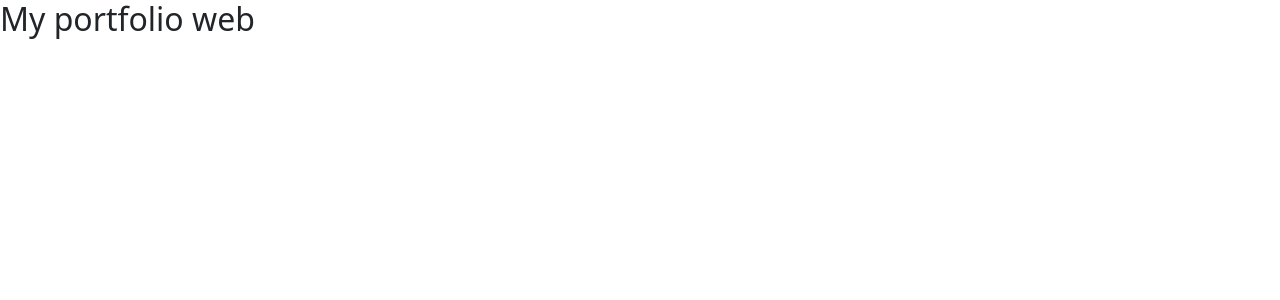
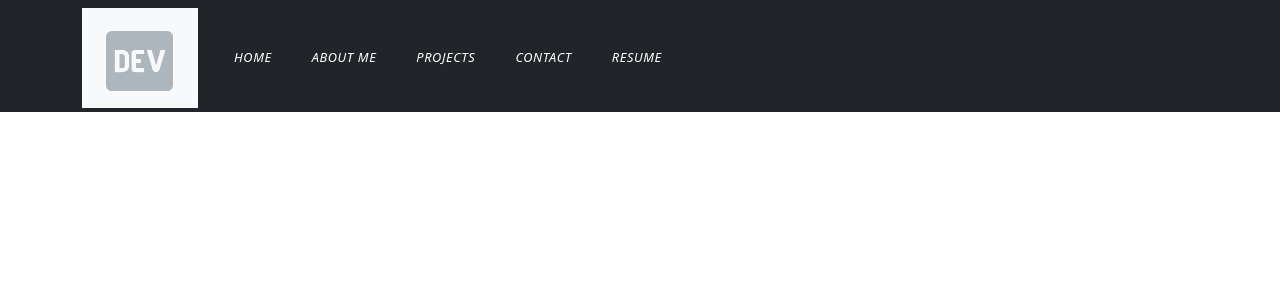
Before and after one commit to SunilDeveloper7/portfolio1, a React (Create React App) app: page / in a window 1280 px wide. Shown: the top 300 px of the page. Built offline with nearby package versions, Linux system fonts and the light colour scheme.

Commit message:
added fontawsome and bar

```diff
--- a/package.json
+++ b/package.json
@@ -3,6 +3,9 @@
   "version": "0.1.0",
   "private": true,
   "dependencies": {
+    "@fortawesome/fontawesome-svg-core": "^1.2.35",
+    "@fortawesome/free-solid-svg-icons": "^5.15.3",
+    "@fortawesome/react-fontawesome": "^0.1.14",
     "@testing-library/jest-dom": "^5.12.0",
     "@testing-library/react": "^11.2.7",
     "@testing-library/user-event": "^12.8.3",
--- a/public/index.html
+++ b/public/index.html
@@ -39,5 +39,8 @@
       To begin the development, run `npm start` or `yarn start`.
       To create a production bundle, use `npm run build` or `yarn build`.
     -->
+    <script src="https://code.jquery.com/jquery-3.3.1.slim.min.js" integrity="sha384-q8i/X+965DzO0rT7abK41JStQIAqVgRVzpbzo5smXKp4YfRvH+8abtTE1Pi6jizo" crossorigin="anonymous"></script>
+<script src="https://cdnjs.cloudflare.com/ajax/libs/popper.js/1.14.6/umd/popper.min.js" integrity="sha384-wHAiFfRlMFy6i5SRaxvfOCifBUQy1xHdJ/yoi7FRNXMRBu5WHdZYu1hA6ZOblgut" crossorigin="anonymous"></script>
+<script src="https://stackpath.bootstrapcdn.com/bootstrap/4.2.1/js/bootstrap.min.js" integrity="sha384-B0UglyR+jN6CkvvICOB2joaf5I4l3gm9GU6Hc1og6Ls7i6U/mkkaduKaBhlAXv9k" crossorigin="anonymous"></script>
   </body>
 </html>
--- a/src/App.css
+++ b/src/App.css
@@ -1,38 +1,51 @@
-.App {
-  text-align: center;
+@import url('https://fonts.googleapis.com/css2?family=Roboto:wght@100&display=swap');
+
+:root {
+  --primary-white:#fff;
+  --primary-orange:#f98b00;
+  --primary-dark:rgba(255,255,255,0);
 }
 
-.App-logo {
-  height: 40vmin;
-  pointer-events: none;
+
+body {
+  font-family: "Roboto Condesed" sans-serif;
+}
+.logo {
+  width:7.25rem;
+  height: 100px;
+}
+/*Menu Links*****/
+nav a.nav-link {
+  letter-spacing:0.0375rem;
+  cursor:pointer;
+  font-size: 0.8rem;
+  font-style: italic;
+
+
 }
 
-@media (prefers-reduced-motion: no-preference) {
-  .App-logo {
-    animation: App-logo-spin infinite 20s linear;
-  }
+nav ul li {
+  text-transform: uppercase;
+
 }
 
-.App-header {
-  background-color: #282c34;
-  min-height: 100vh;
-  display: flex;
-  flex-direction: column;
-  align-items: center;
-  justify-content: center;
-  font-size: calc(10px + 2vmin);
-  color: white;
+.navbar-nav > li > a {
+  margin-right:0.75rem;
+  margin-left: 0.75rem;
+  color: var(--primary-white) !important;
+  border-top:00.1875rem solid var(--primary-dark);
 }
 
-.App-link {
-  color: #61dafb;
+.navbar-brand {
+  max-width: 17.25rem;
+  padding:0 !important;
+  height:6rem !important;
 }
 
-@keyframes App-logo-spin {
-  from {
-    transform: rotate(0deg);
-  }
-  to {
-    transform: rotate(360deg);
-  }
+.navbar-nav >li > a.active, .navbar-nav > li > a:focus {
+  border-top:0.1875rem solid var(--primary-orange);
 }
+
+.navbar-nav > li > a:hover {
+  border-top:00.1875rem solid var(--primary-orange);
+}
--- a/src/App.js
+++ b/src/App.js
@@ -1,8 +1,9 @@
 import './App.css';
 import "bootstrap/dist/css/bootstrap.min.css";
+import Navbar from "./components/Navbar";
 function App() {
   return (
-    <h2>My portfolio web</h2>
+    <Navbar />
   );
   }
-export default App
+export default App;
--- /dev/null
+++ b/src/components/Navbar.js
@@ -0,0 +1,43 @@
+import React from 'react'
+import logo from "../logo.png";
+//React font awsome Import
+import { FontAwesomeIcon } from '@fortawesome/react-fontawesome';
+import {faBars } from "@fortawesome/free-solid-svg-icons";
+
+const Navbar = () => {
+    return (
+        <nav className="navbar navbar-expand-lg navbar-light bg-dark">
+    <div className="container">
+    <a className="navbar-brand" href="#"><img className= "logo" src={logo} alt="logo"/></a>
+    <button className="navbar-toggler" type="button" data-toggle="collapse" data-target="#navbarSupportedContent" aria-controls="navbarSupportedContent" aria-expanded="false" aria-label="Toggle navigation">
+        <FontAwesomeIcon icon={faBars} style={{color:"yellow"}} />
+    </button>
+
+    <div className="collapse navbar-collapse" id="navbarSupportedContent">
+    <ul className="navbar-nav mr-auto">
+    <li className="nav-item active">
+    <a className="nav-link" href="#">Home <span className="sr-only"></
+    span></a>
+    </li>
+    <li className="nav-item">
+    <a className="nav-link" href="#">About me</a>
+    </li>
+    <li className="nav-item">
+    <a className="nav-link" href="#">Projects</a>
+    </li>
+    <li className="nav-item">
+    <a className="nav-link" href="#">Contact</a>
+    </li>
+    <li className="nav-item">
+    <a className="nav-link" href="#">Resume</a>
+    </li>
+    </ul>
+
+
+    </div>
+</div>
+    </nav>
+    )
+}
+
+export default Navbar
```
Also changed, not shown: src/logo.png (added), 1 other file (tests, documents, lock files or other folders).
